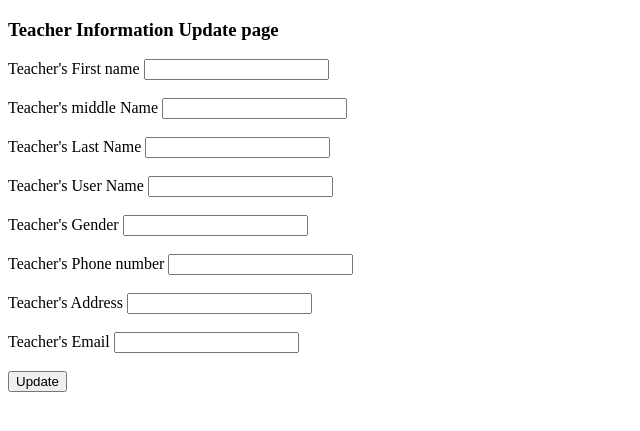
After one commit to Mekdim12/Distance-Learning-Management, a Django app: template Distance_Learning_Management/School_Admin/templates/School_Admin/teacher_information_editing_page.html in a window 1280 px wide. The commit adds this page. Shown: the top 431 px of the page, without its empty margins (0-640 px from the left). Run offline with Django 4.2, Linux system fonts and the light colour scheme; the template is opened without the code that fills it, so the values that code supplies are empty.

Commit message:
crude for admin sitde teacher account manaiplation done

```diff
--- a/Distance_Learning_Management/School_Admin/models.py
+++ b/Distance_Learning_Management/School_Admin/models.py
@@ -16,7 +16,7 @@ class Employee(models.Model):
     firstname = models.CharField(db_column='FirstName', max_length=140)  # Field name made lowercase.
     middlename = models.CharField(db_column='MiddleName', max_length=104)  # Field name made lowercase.
     lastname = models.CharField(db_column='LastName', max_length=104)  # Field name made lowercase.
-    username = models.CharField(db_column='UserName', max_length=104, default="")  # Field name made lowercase.
+    teacher_info = models.CharField(db_column='UserName', max_length=104, default="")  # Field name made lowercase.
     gender = models.CharField(db_column='Gender',choices=CHOICE2, max_length=6, default="private")  # Field name made lowercase.
     phonenumber = models.CharField(db_column='PhoneNumber', max_length=103)  # Field name made lowercase.
     address = models.CharField(db_column='Country',max_length=104)
--- /dev/null
+++ b/Distance_Learning_Management/School_Admin/templates/School_Admin/teacher_information_editing_page.html
@@ -0,0 +1,61 @@
+<!DOCTYPE html>
+<html lang="en">
+<head>
+    <meta charset="UTF-8">
+    <meta http-equiv="X-UA-Compatible" content="IE=edge">
+    <meta name="viewport" content="width=device-width, initial-scale=1.0">
+    <title>Teacher Information Editing Page</title>
+</head>
+<body>
+
+
+    <h3>Teacher Information Update page </h3>
+    <form  method="post" enctype="multipart/form-data">
+        {% csrf_token %}
+        <label for="firstname">Teacher's First name</label>
+        <input type="text" name="firstname"  value = "{{ teacher_info.firstname }}" required>
+        <br>
+        <br>
+        <label for="middlename">Teacher's middle Name</label>
+        <input type="text" name="middlename" value="{{  teacher_info.middlename }}" required>
+        <br>
+        <br>
+        <label for="lastname">Teacher's Last Name</label>
+        <input type="text" name="lastname" value="{{ teacher_info.lastname }}" required>
+        <br>
+        <br>
+        <label for="username">Teacher's User Name</label>
+        <input type="text" name="username" value="{{ teacher_info.teacher_info }}" required>
+
+        <br>
+        <br>
+
+        <label for="gender">Teacher's Gender</label>
+        <input type="text" name="gender" value="{{ teacher_info.gender }}"  required>
+
+        <br>
+        <br>
+
+        <label for="phonenumber">Teacher's Phone number</label>
+        <input type="tel" name="phonenumber" value="{{ teacher_info.phonenumber }}"   required>
+
+        <br>
+        <br>
+
+        <label for="address">Teacher's Address</label>
+        <input type="text" name="address"  value="{{ teacher_info.address }}" required>
+        <br>
+        <br>
+
+        <label for="email">Teacher's Email</label>
+        <input type="email" name="email"  value="{{ teacher_info.email }}" required>
+
+        <br>
+        <br>
+        <button type="submit">Update</button>
+
+
+    </form>
+
+</body>
+</html>
--- a/Distance_Learning_Management/School_Admin/templates/School_Admin/teacher_information_mgt.html
+++ b/Distance_Learning_Management/School_Admin/templates/School_Admin/teacher_information_mgt.html
@@ -17,8 +17,8 @@
             {% for employee in teacher_object %}
              <tr>
                 <td>{{ employee.employee.firstname }} -  {{ employee.employee.middlename }} - {{ employee.employee.lastname }}  </td>
-                <td> <a href="">Edit</a></td>
-                <td><a href="">Delete</a></td>
+                <td><a href="{% url 'teacher_info_edit'  employee.employee.employeeid %}">Edit</a></td>
+                <td><a href="{% url 'teacher_info_delete' employee.employee.employeeid %}">Delete</a></td>
              </tr>
 
             {% endfor %}
--- a/Distance_Learning_Management/School_Admin/urls.py
+++ b/Distance_Learning_Management/School_Admin/urls.py
@@ -7,5 +7,8 @@ urlpatterns = [
     path('Adminlogout', views.school_admin_logout, name="school_admin_logout") ,
     path('AdminPersonalAccount',views.school_admin_personal_account, name="admin_personal_account"),
     path('AdminViewTeachers',views.admin_manage_teacher ,name="view_list_teachers"),
-    path('AdminTeacherInformationInsert', views.admin_teacher_inserting_information, name="admin_teacher_information_insert")
+    path('AdminTeacherInformationInsert', views.admin_teacher_inserting_information, name="admin_teacher_information_insert"),
+    path('AdminTeacherInformation/Delete/<slug:eployee_id>' , views.admin_teacher_information_deleting_url, name="teacher_info_delete"),
+    path('AdminTeacherInformation/Edit/<slug:eployee_id>' , views.admin_teacher_information_editing_url, name="teacher_info_edit"),
+
 ]
```
Also changed, not shown: Distance_Learning_Management/School_Admin/views.py (+27 -6 lines), Distance_Learning_Management/db.sqlite3.
